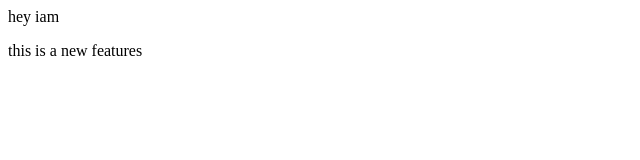
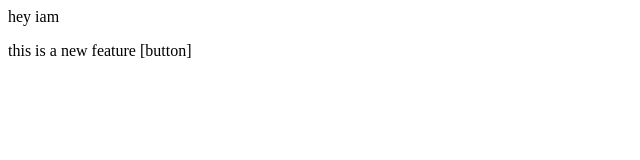
Before and after one commit to pauulsubha/localrepo, a plain HTML site: page index.html in a window 1280 px wide. Shown: the full height of the page, 0-640 px from the left. Drawn offline with Linux system fonts and the light colour scheme.

```diff
--- a/index.html
+++ b/index.html
@@ -1,2 +1,2 @@
 <p>hey iam </p>
-<p>this is a new features</p>
+<p>this is a new feature [button]</p>
```
